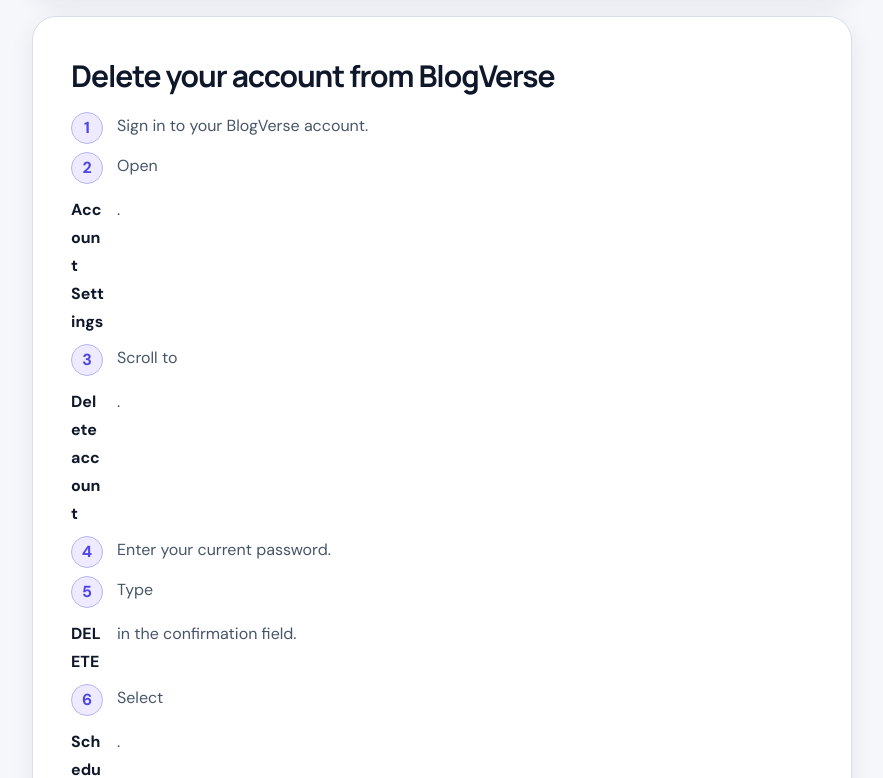
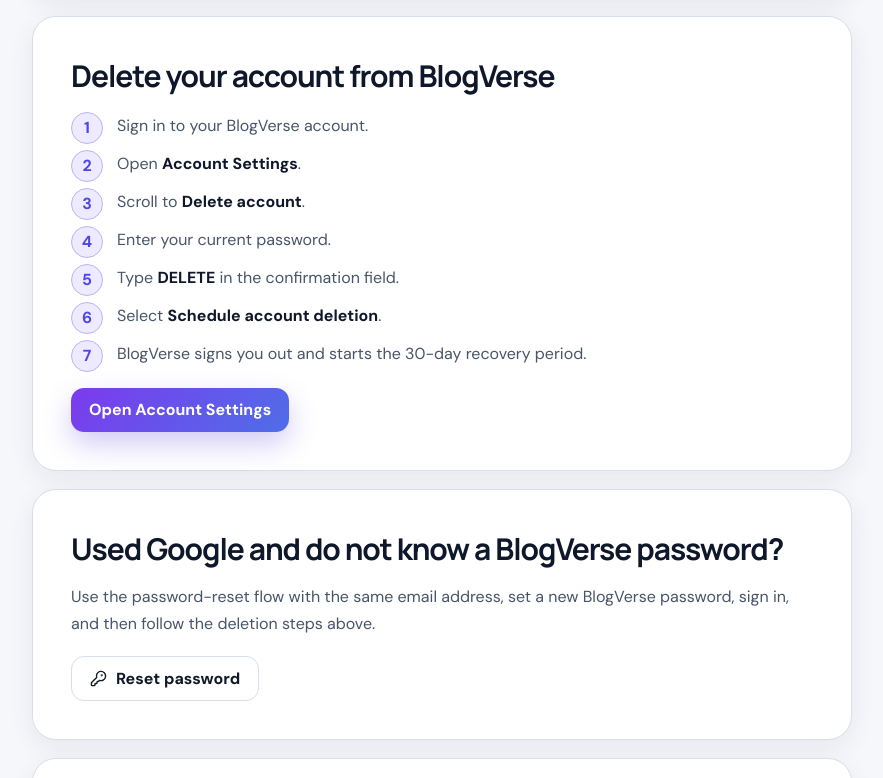
Before and after one commit to VK-2006/BlogVerse-Full-Stack-Blogging-Platform, a React (Vite) app in the folder frontend/: page /data-deletion in a window 1280 px wide. Shown: the part 822-1600 px from the top of the page, without its empty margins (198-1081 px from the left). Built offline with nearby package versions, Linux system fonts and the light colour scheme; no server answers.

Commit message:
Fix data deletion step layout

```diff
--- a/frontend/src/main.jsx
+++ b/frontend/src/main.jsx
@@ -14,6 +14,7 @@
 import "./ui-polish-v27.css";
 import "./ui-polish-v27-1.css";
 import "./ui-polish-v27-2.css";
+import "./ui-polish-v27-3.css";
 
 const rootElement = document.getElementById("root");
 
--- /dev/null
+++ b/frontend/src/ui-polish-v27-3.css
@@ -0,0 +1,32 @@
+/* BlogVerse V27.3 — final pixel-review fix.
+   Data Deletion step sentences contain inline <strong> fragments.
+   The earlier two-column CSS Grid treated those fragments as separate grid items,
+   which caused labels such as "Account Settings" to stack letter-by-letter.
+   Keep the numbered badge absolutely positioned and let each sentence flow inline. */
+
+.legal-steps li {
+  position: relative;
+  display: block;
+  min-height: 30px;
+  padding-left: 46px;
+  line-height: 1.75;
+}
+
+.legal-steps li::before {
+  position: absolute;
+  left: 0;
+  top: 0;
+}
+
+.legal-steps li strong {
+  display: inline;
+  white-space: normal;
+  word-break: normal;
+  overflow-wrap: normal;
+}
+
+@media (max-width: 480px) {
+  .legal-steps li {
+    padding-left: 40px;
+  }
+}
```
Also changed, not shown: frontend/public/blogverse-ui-v27-3-check.txt (added).
